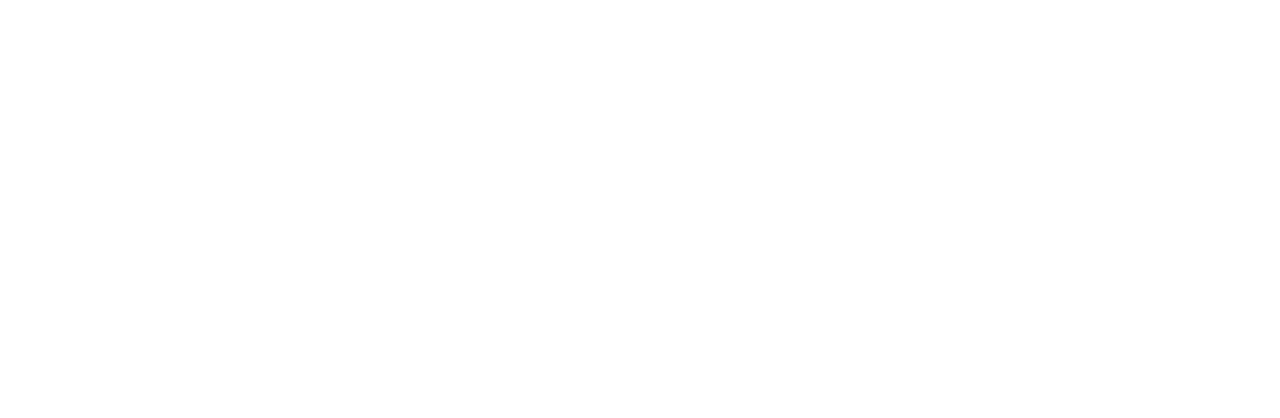
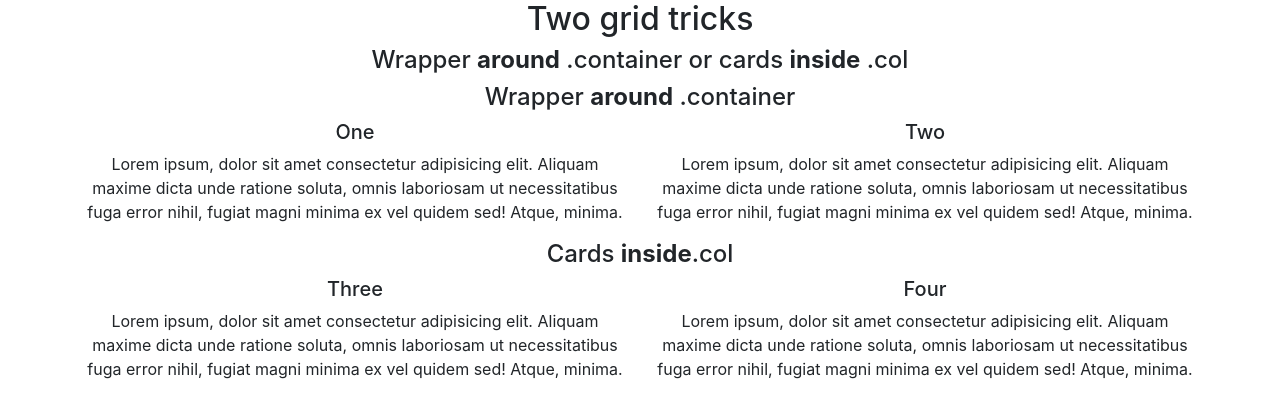
Before and after one commit to lukekingA/two-grid-tricks, a plain HTML site: page index.html in a window 1280 px wide. Drawn offline with nearby package versions, Linux system fonts and the light colour scheme.

Commit message:
basic html bootstrap structure

```diff
--- a/index.html
+++ b/index.html
@@ -12,7 +12,50 @@
 </head>
 
 <body>
-
+  <div class="container">
+    <div class="row">
+      <div class="col text-center">
+        <h2 class="">Two grid tricks</h2>
+        <h4>Wrapper <span class="font-weight-bold">around</span> .container or cards <span class="font-weight-bold">inside</span>
+          .col</h4>
+      </div>
+    </div>
+    <div class="row text-center">
+      <div class="col-12">
+        <h4 class="">Wrapper <span class="font-weight-bold">around</span> .container</h4>
+      </div>
+      <div class="col-6">
+        <h5>One</h5>
+        <p>Lorem ipsum, dolor sit amet consectetur adipisicing elit. Aliquam maxime dicta unde ratione soluta, omnis
+          laboriosam ut necessitatibus fuga error nihil, fugiat magni minima ex vel quidem sed! Atque, minima.</p>
+      </div>
+      <div class="col-6">
+        <h5>Two</h5>
+        <p>Lorem ipsum, dolor sit amet consectetur adipisicing elit. Aliquam maxime dicta unde ratione soluta, omnis
+          laboriosam
+          ut necessitatibus fuga error nihil, fugiat magni minima ex vel quidem sed! Atque, minima.</p>
+      </div>
+    </div>
+    <!--row-->
+    <div class="row text-center">
+      <div class="col-12">
+        <h4>Cards <span class="font-weight-bold">inside</span>.col</h4>
+      </div>
+      <div class="col-6">
+        <h5>Three</h5>
+        <p>Lorem ipsum, dolor sit amet consectetur adipisicing elit. Aliquam maxime dicta unde ratione soluta, omnis
+          laboriosam
+          ut necessitatibus fuga error nihil, fugiat magni minima ex vel quidem sed! Atque, minima.</p>
+      </div>
+      <div class="col-6">
+        <h5>Four</h5>
+        <p>Lorem ipsum, dolor sit amet consectetur adipisicing elit. Aliquam maxime dicta unde ratione soluta, omnis
+          laboriosam
+          ut necessitatibus fuga error nihil, fugiat magni minima ex vel quidem sed! Atque, minima.</p>
+      </div>
+    </div>
+    <!--row-->
+  </div>
 </body>
 
 </html>
```
